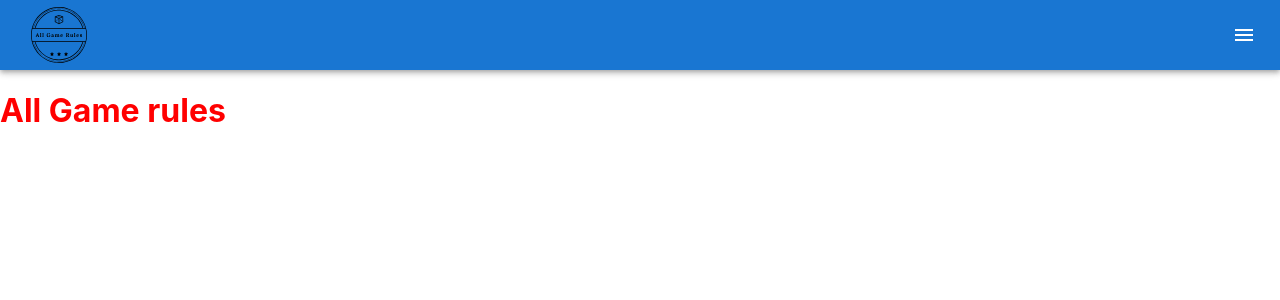
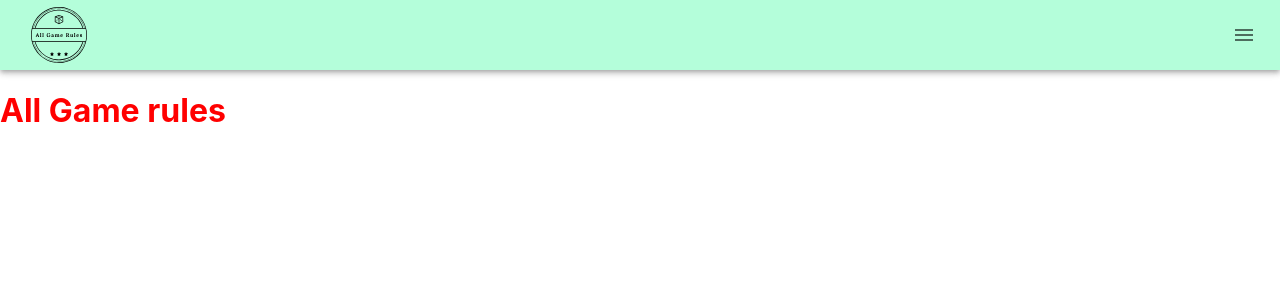
Before and after one commit to SMPlay/all-game-rules, a Next.js app: page / in a window 1280 px wide. Shown: the top 300 px of the page. Built offline with nearby package versions, Linux system fonts and the light colour scheme.

Commit message:
Added theme

```diff
--- a/src/components/Header/Header.tsx
+++ b/src/components/Header/Header.tsx
@@ -9,15 +9,23 @@
   justify-content: space-between;
 `;
 
+const StyledAppBar = styled(AppBar)`
+  background-color: ${({ theme: { color } }) => color.primary};
+`;
+
+const StyledMenuIcon = styled(MenuIcon)`
+  color: ${({ theme: { color } }) => color.grey};
+`;
+
 export const Header: FC = () => (
   <Box sx={{ flexGrow: 1 }}>
-    <AppBar position="static">
+    <StyledAppBar position="static">
       <StyledToolbar>
         <Logo />
-        <IconButton size="large" edge="end" color="inherit" aria-label="menu">
-          <MenuIcon />
+        <IconButton size="large" edge="end" aria-label="menu">
+          <StyledMenuIcon />
         </IconButton>
       </StyledToolbar>
-    </AppBar>
+    </StyledAppBar>
   </Box>
 );
--- /dev/null
+++ b/src/styles/index.ts
@@ -0,0 +1 @@
+export { mainTheme } from "./theme";
--- /dev/null
+++ b/src/styles/theme.ts
@@ -0,0 +1,6 @@
+export const mainTheme = {
+  color: {
+    primary: "#b4feda",
+    grey: "#4d6d5e",
+  },
+};
```
Also changed, not shown: pages/_app.tsx (+5 -3 lines), styled.d.ts (added, +7 -0 lines).
